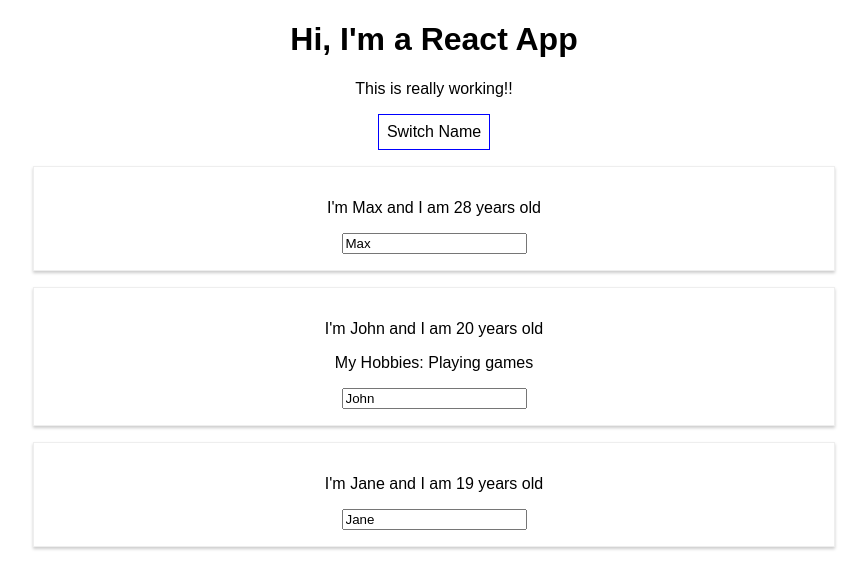
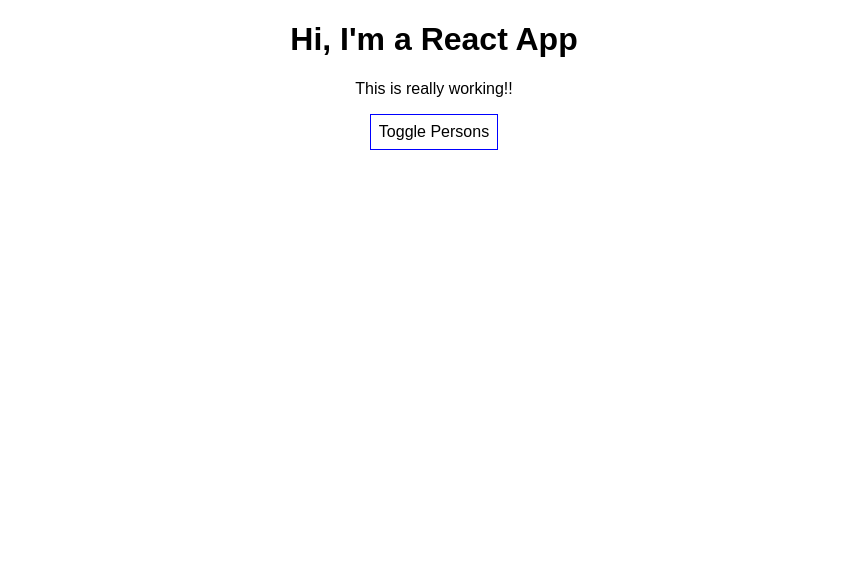
Before and after one commit to Jesuloba-world/my-first-react-app, a React (Create React App) app: page / in a window 1280 px wide. Shown: the top 588 px of the page, without its empty margins (206-1073 px from the left). Built offline with nearby package versions, Linux system fonts and the light colour scheme.

Commit message:
rendering list with conditional 1

```diff
--- a/src/App.js
+++ b/src/App.js
@@ -8,7 +8,8 @@
       { name: "Max", age: 28 },
       { name: "John", age: 20 },
       { name: "Jane", age: 19 }
-    ]
+    ],
+    showPersons: false
   };
 
   switchNameHandler = (newName) => {
@@ -34,6 +35,10 @@
     })
   }
 
+  togglePersonsHandler = () => {
+    const doesShow = this.state.showPersons;
+    this.setState({showPersons: !doesShow});
+  }
 
   render() {
 
@@ -51,9 +56,10 @@
         <p>This is really working!!</p>
         <button
           style = {style}
-          onClick={() => this.switchNameHandler('Maximilian!!')} >
-            Switch Name
+          onClick={this.togglePersonsHandler} > Toggle Persons
         </button>
+        { this.state.showPersons ?
+        <div>
           <Person
             name={this.state.persons[0].name}
             age={this.state.persons[0].age} />
@@ -66,6 +72,8 @@
             name={this.state.persons[2].name}
             age={this.state.persons[2].age} />
         </div>
+        : null }
+      </div>
     );
 
     //return React.createElement('div', {className: 'App'}, React.createElement('h1', null, 'Does this work now?'));
```
Lines whose indentation alone changed are shown as unchanged.
